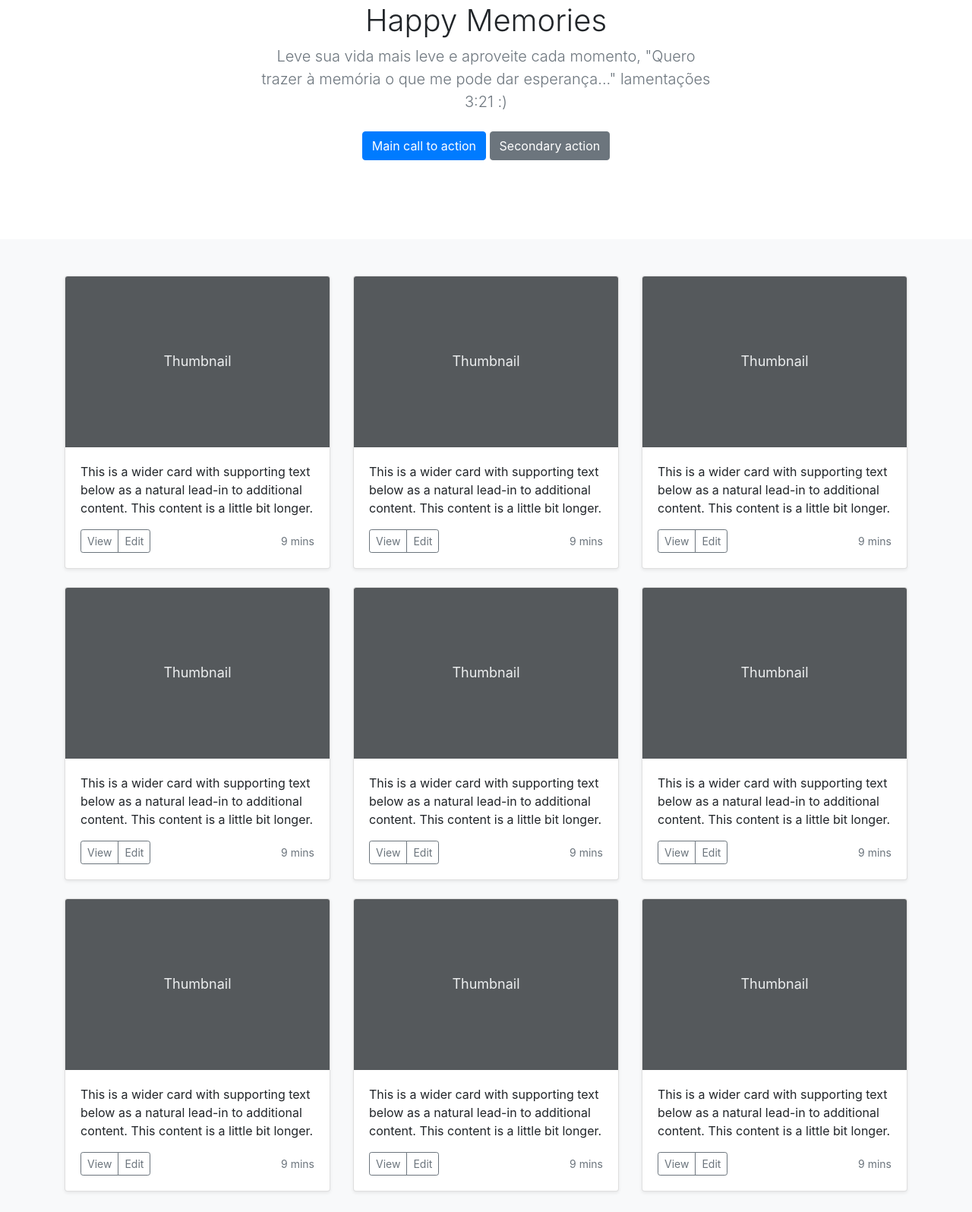
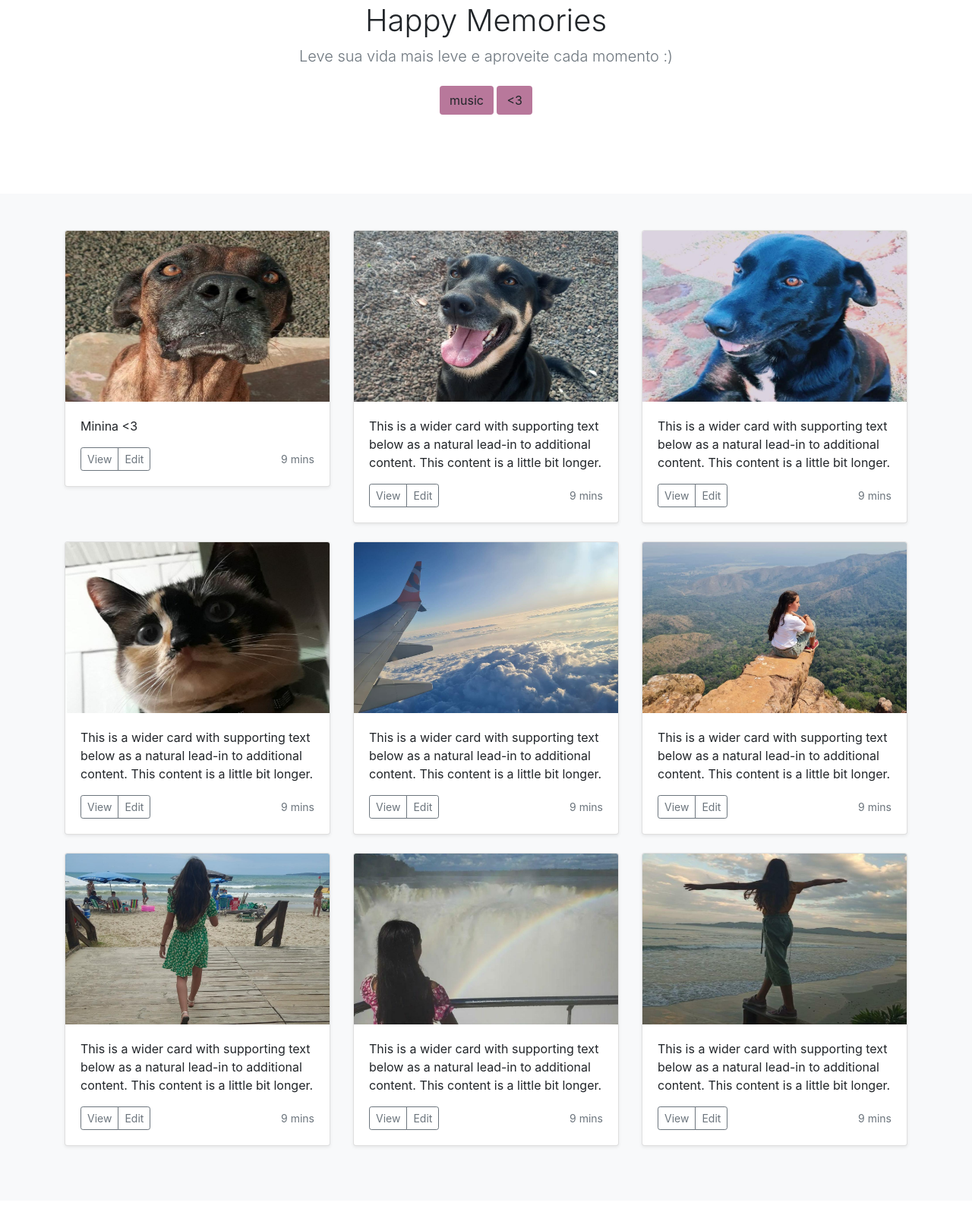
Before and after one commit to Barrosmaria07/entrega-bootstrap, a plain HTML site: page album/index.html in a window 1280 px wide. Shown: the part 149-1745 px from the top of the page at 76% size. Drawn offline with nearby package versions, Linux system fonts and the light colour scheme.

Commit message:
atividade 25/05
entrega

```diff
--- a/album/index.html
+++ b/album/index.html
@@ -41,12 +41,14 @@
   <body>
 
 <header>
-  <div class="collapse bg-dark" id="navbarHeader">
+  <div class="collapse " style="background-color:rgb(184, 120, 155)	;" id="navbarHeader">
     <div class="container">
       <div class="row">
         <div class="col-sm-8 col-md-7 py-4">
           <h4 class="text-white">About</h4>
-          <p class="text-muted">Memórias de uma pesoa feliz</p>
+          <p class="text-white">"Antes mesmo que a palavra me chegue à língua, tu já a conheces inteiramente, Senhor".
+
+            Salmos 139:4</p>
         </div>
         <div class="col-sm-4 offset-md-1 py-4">
           <h4 class="text-white">Contact</h4>
@@ -59,7 +61,7 @@
       </div>
     </div>
   </div>
-  <div class="navbar navbar-dark bg-dark shadow-sm">
+  <div class="navbar navbar-dark shadow-sm" style="background-color:rgb(184, 120, 155)	;">
     <div class="container d-flex justify-content-between">
       <a href="#" class="navbar-brand d-flex align-items-center">
         <svg xmlns="http://www.w3.org/2000/svg" width="20" height="20" fill="none" stroke="currentColor" stroke-linecap="round" stroke-linejoin="round" stroke-width="2" aria-hidden="true" class="mr-2" viewBox="0 0 24 24" focusable="false"><path d="M23 19a2 2 0 0 1-2 2H3a2 2 0 0 1-2-2V8a2 2 0 0 1 2-2h4l2-3h6l2 3h4a2 2 0 0 1 2 2z"/><circle cx="12" cy="13" r="4"/></svg>
@@ -77,10 +79,10 @@
   <section class="jumbotron text-center">
     <div class="container">
       <h1>Happy Memories</h1>
-      <p class="lead text-muted">Leve sua vida mais leve e aproveite cada momento,   "Quero trazer à memória o que me pode dar esperança..." lamentações 3:21 :)</p>
+      <p class="lead text-muted">Leve sua vida mais leve e aproveite cada momento :)</p>
       <p>
-        <a href="#" class="btn btn-primary my-2">Main call to action</a>
-        <a href="#" class="btn btn-secondary my-2">Secondary action</a>
+        <a href="https://youtu.be/PlYFAHmchmE" class="btn my-2" style="background-color: rgb(184, 120, 155);">music</a>
+        <a href="https://youtu.be/ANfpF0pNob4" class="btn btn my-2"style="background-color: rgb(184, 120, 155);"> <3</a>
       </p>
     </div>
   </section>
@@ -91,7 +93,23 @@
       <div class="row">
         <div class="col-md-4">
           <div class="card mb-4 shadow-sm">
-            <svg class="bd-placeholder-img card-img-top" width="100%" height="225" xmlns="http://www.w3.org/2000/svg" role="img" aria-label="Placeholder: Thumbnail" preserveAspectRatio="xMidYMid slice" focusable="false"><title>Placeholder</title><rect width="100%" height="100%" fill="#55595c"/><text x="50%" y="50%" fill="#eceeef" dy=".3em">Thumbnail</text></svg>
+            <img src="../img/i1.jpg" class="bd-placeholder-img card-img-top" width="100%" height="225" />
+
+            <div class="card-body">
+              <p class="card-text">Minina <3</p>
+              <div class="d-flex justify-content-between align-items-center">
+                <div class="btn-group">
+                  <button type="button" class="btn btn-sm btn-outline-secondary">View</button>
+                  <button type="button" class="btn btn-sm btn-outline-secondary">Edit</button>
+                </div>
+                <small class="text-muted">9 mins</small>
+              </div>
+            </div>
+          </div>
+        </div>
+        <div class="col-md-4">
+          <div class="card mb-4 shadow-sm">
+            <img src="../img/i2.jpg" class="bd-placeholder-img card-img-top" width="100%" height="225" />
 
             <div class="card-body">
               <p class="card-text">This is a wider card with supporting text below as a natural lead-in to additional content. This content is a little bit longer.</p>
@@ -107,23 +125,7 @@
         </div>
         <div class="col-md-4">
           <div class="card mb-4 shadow-sm">
-            <svg class="bd-placeholder-img card-img-top" width="100%" height="225" xmlns="http://www.w3.org/2000/svg" role="img" aria-label="Placeholder: Thumbnail" preserveAspectRatio="xMidYMid slice" focusable="false"><title>Placeholder</title><rect width="100%" height="100%" fill="#55595c"/><text x="50%" y="50%" fill="#eceeef" dy=".3em">Thumbnail</text></svg>
-
-            <div class="card-body">
-              <p class="card-text">This is a wider card with supporting text below as a natural lead-in to additional content. This content is a little bit longer.</p>
-              <div class="d-flex justify-content-between align-items-center">
-                <div class="btn-group">
-                  <button type="button" class="btn btn-sm btn-outline-secondary">View</button>
-                  <button type="button" class="btn btn-sm btn-outline-secondary">Edit</button>
-                </div>
-                <small class="text-muted">9 mins</small>
-              </div>
-            </div>
-          </div>
-        </div>
-        <div class="col-md-4">
-          <div class="card mb-4 shadow-sm">
-            <svg class="bd-placeholder-img card-img-top" width="100%" height="225" xmlns="http://www.w3.org/2000/svg" role="img" aria-label="Placeholder: Thumbnail" preserveAspectRatio="xMidYMid slice" focusable="false"><title>Placeholder</title><rect width="100%" height="100%" fill="#55595c"/><text x="50%" y="50%" fill="#eceeef" dy=".3em">Thumbnail</text></svg>
+            <img src="../img/13.jpg"class="bd-placeholder-img card-img-top" width="100%" height="225"/>
 
             <div class="card-body">
               <p class="card-text">This is a wider card with supporting text below as a natural lead-in to additional content. This content is a little bit longer.</p>
@@ -140,7 +142,7 @@
 
         <div class="col-md-4">
           <div class="card mb-4 shadow-sm">
-            <svg class="bd-placeholder-img card-img-top" width="100%" height="225" xmlns="http://www.w3.org/2000/svg" role="img" aria-label="Placeholder: Thumbnail" preserveAspectRatio="xMidYMid slice" focusable="false"><title>Placeholder</title><rect width="100%" height="100%" fill="#55595c"/><text x="50%" y="50%" fill="#eceeef" dy=".3em">Thumbnail</text></svg>
+            <img src="../img/14.jpg" class="bd-placeholder-img card-img-top" width="100%" height="225" />
 
             <div class="card-body">
               <p class="card-text">This is a wider card with supporting text below as a natural lead-in to additional content. This content is a little bit longer.</p>
@@ -156,7 +158,7 @@
         </div>
         <div class="col-md-4">
           <div class="card mb-4 shadow-sm">
-            <svg class="bd-placeholder-img card-img-top" width="100%" height="225" xmlns="http://www.w3.org/2000/svg" role="img" aria-label="Placeholder: Thumbnail" preserveAspectRatio="xMidYMid slice" focusable="false"><title>Placeholder</title><rect width="100%" height="100%" fill="#55595c"/><text x="50%" y="50%" fill="#eceeef" dy=".3em">Thumbnail</text></svg>
+            <img src="../img/15.jpg" class="bd-placeholder-img card-img-top" width="100%" height="225" />
 
             <div class="card-body">
               <p class="card-text">This is a wider card with supporting text below as a natural lead-in to additional content. This content is a little bit longer.</p>
@@ -172,7 +174,7 @@
         </div>
         <div class="col-md-4">
           <div class="card mb-4 shadow-sm">
-            <svg class="bd-placeholder-img card-img-top" width="100%" height="225" xmlns="http://www.w3.org/2000/svg" role="img" aria-label="Placeholder: Thumbnail" preserveAspectRatio="xMidYMid slice" focusable="false"><title>Placeholder</title><rect width="100%" height="100%" fill="#55595c"/><text x="50%" y="50%" fill="#eceeef" dy=".3em">Thumbnail</text></svg>
+            <img src="../img/16.jpg" class="bd-placeholder-img card-img-top" width="100%" height="225"/>
 
             <div class="card-body">
               <p class="card-text">This is a wider card with supporting text below as a natural lead-in to additional content. This content is a little bit longer.</p>
@@ -189,7 +191,7 @@
 
         <div class="col-md-4">
           <div class="card mb-4 shadow-sm">
-            <svg class="bd-placeholder-img card-img-top" width="100%" height="225" xmlns="http://www.w3.org/2000/svg" role="img" aria-label="Placeholder: Thumbnail" preserveAspectRatio="xMidYMid slice" focusable="false"><title>Placeholder</title><rect width="100%" height="100%" fill="#55595c"/><text x="50%" y="50%" fill="#eceeef" dy=".3em">Thumbnail</text></svg>
+            <img src="../img/i7.jpg" class="bd-placeholder-img card-img-top" width="100%" height="225"/>
 
             <div class="card-body">
               <p class="card-text">This is a wider card with supporting text below as a natural lead-in to additional content. This content is a little bit longer.</p>
@@ -205,7 +207,7 @@
         </div>
         <div class="col-md-4">
           <div class="card mb-4 shadow-sm">
-            <svg class="bd-placeholder-img card-img-top" width="100%" height="225" xmlns="http://www.w3.org/2000/svg" role="img" aria-label="Placeholder: Thumbnail" preserveAspectRatio="xMidYMid slice" focusable="false"><title>Placeholder</title><rect width="100%" height="100%" fill="#55595c"/><text x="50%" y="50%" fill="#eceeef" dy=".3em">Thumbnail</text></svg>
+            <img src="../img/i8.jpg" class="bd-placeholder-img card-img-top" width="100%" height="225"/>
 
             <div class="card-body">
               <p class="card-text">This is a wider card with supporting text below as a natural lead-in to additional content. This content is a little bit longer.</p>
@@ -221,7 +223,7 @@
         </div>
         <div class="col-md-4">
           <div class="card mb-4 shadow-sm">
-            <svg class="bd-placeholder-img card-img-top" width="100%" height="225" xmlns="http://www.w3.org/2000/svg" role="img" aria-label="Placeholder: Thumbnail" preserveAspectRatio="xMidYMid slice" focusable="false"><title>Placeholder</title><rect width="100%" height="100%" fill="#55595c"/><text x="50%" y="50%" fill="#eceeef" dy=".3em">Thumbnail</text></svg>
+            <img src="../img/19.jpg" class="bd-placeholder-img card-img-top" width="100%" height="225" />
 
             <div class="card-body">
               <p class="card-text">This is a wider card with supporting text below as a natural lead-in to additional content. This content is a little bit longer.</p>
```
Also changed, not shown: img/13.jpg (added), img/14.jpg (added), img/15.jpg (added), img/16.jpg (added), img/19.jpg (added), img/i1.jpg (added), img/i2.jpg (added), img/i7.jpg (added), img/i8.jpg (added).
